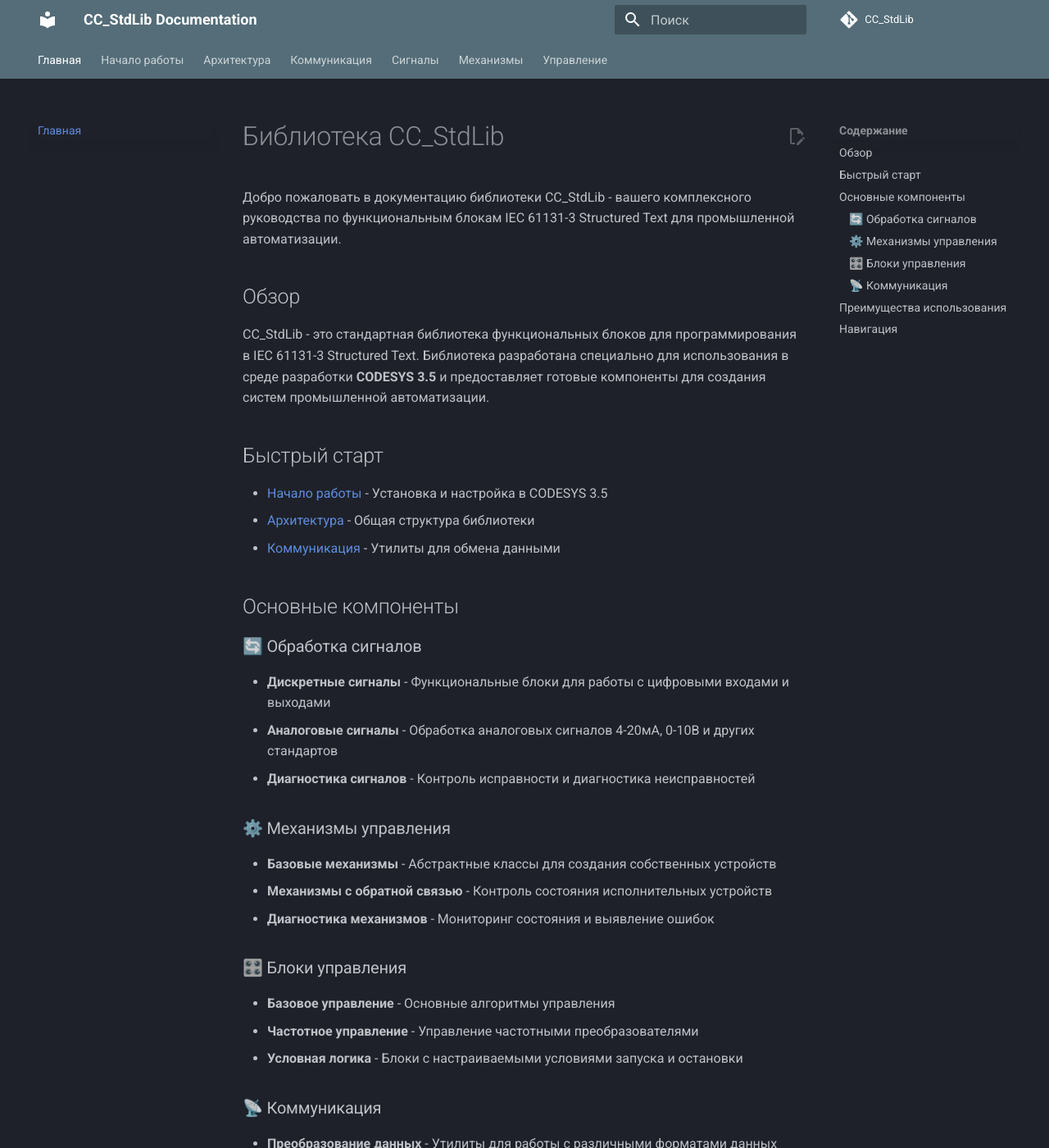
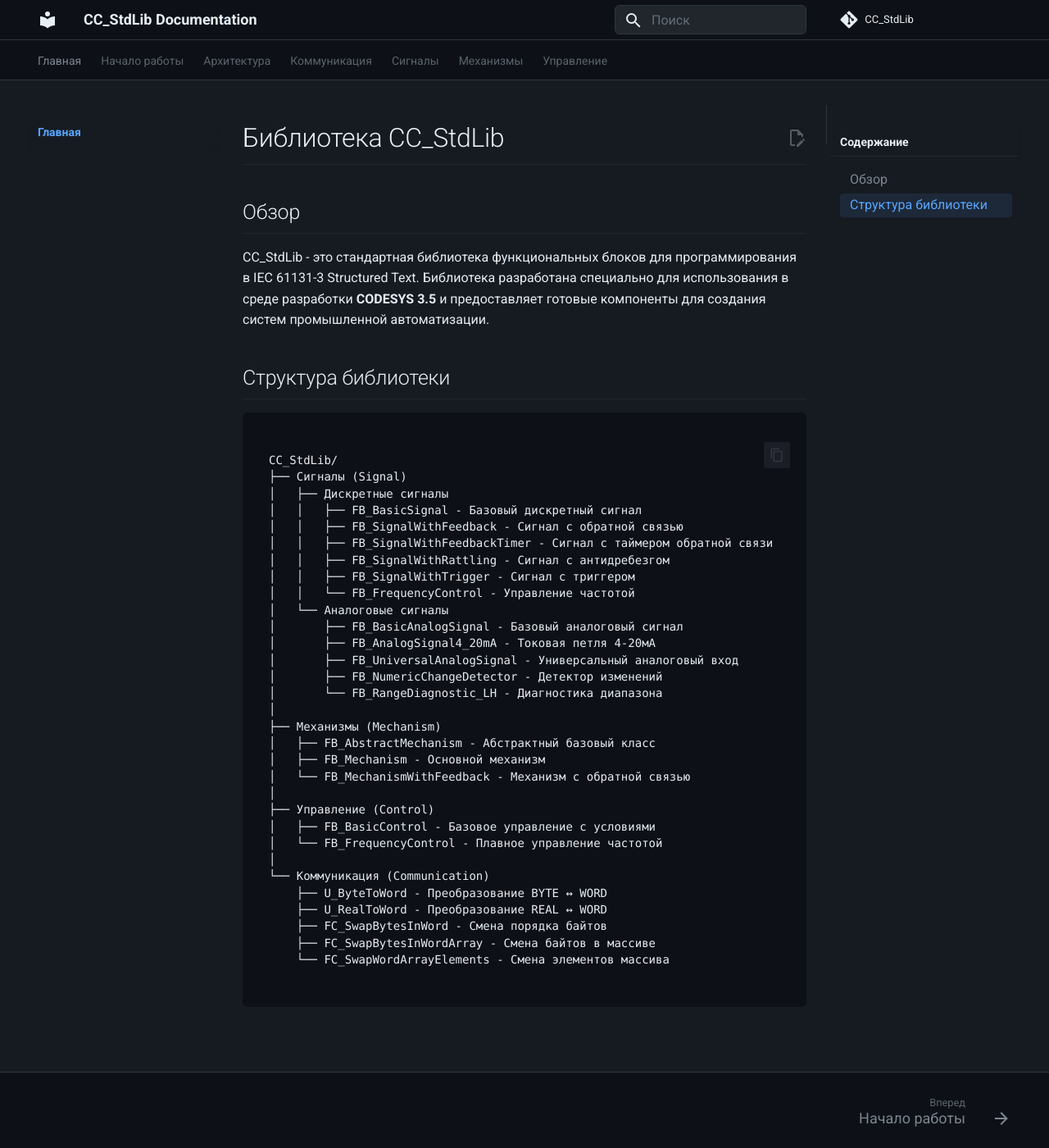
Before and after one commit to strwthvn/CC_StdLib_MkDocs, an MkDocs documentation site: the page built from docs/index.md, in a window 1280 px wide and 1400 px high. Shown: the whole window at 82% size. Built offline with MkDocs 1.6.1 and Material for MkDocs 9.7.7, drawn with Linux system fonts in a browser that asks for light colours; comment, search, counter and statistics services are not loaded; some of the changed text lies outside the part shown.

Commit message:
Небольшие изменения

````diff
--- a/docs/index.md
+++ b/docs/index.md
@@ -1,50 +1,41 @@
 # Библиотека CC_StdLib
-
-Добро пожаловать в документацию библиотеки CC_StdLib - вашего комплексного руководства по функциональным блокам IEC 61131-3 Structured Text для промышленной автоматизации.
 
 ## Обзор
 
 CC_StdLib - это стандартная библиотека функциональных блоков для программирования в IEC 61131-3 Structured Text. Библиотека разработана специально для использования в среде разработки **CODESYS 3.5** и предоставляет готовые компоненты для создания систем промышленной автоматизации.
 
-## Быстрый старт
+## Структура библиотеки
 
-- [Начало работы](getting-started.md) - Установка и настройка в CODESYS 3.5
-- [Архитектура](diagram.md) - Общая структура библиотеки
-- [Коммуникация](Communication.md) - Утилиты для обмена данными
-
-## Основные компоненты
-
-### 🔄 Обработка сигналов
-- **Дискретные сигналы** - Функциональные блоки для работы с цифровыми входами и выходами
-- **Аналоговые сигналы** - Обработка аналоговых сигналов 4-20мА, 0-10В и других стандартов
-- **Диагностика сигналов** - Контроль исправности и диагностика неисправностей
-
-### ⚙️ Механизмы управления
-- **Базовые механизмы** - Абстрактные классы для создания собственных устройств
-- **Механизмы с обратной связью** - Контроль состояния исполнительных устройств
-- **Диагностика механизмов** - Мониторинг состояния и выявление ошибок
-
-### 🎛️ Блоки управления
-- **Базовое управление** - Основные алгоритмы управления
-- **Частотное управление** - Управление частотными преобразователями
-- **Условная логика** - Блоки с настраиваемыми условиями запуска и остановки
-
-### 📡 Коммуникация
-- **Преобразование данных** - Утилиты для работы с различными форматами данных
-- **Протоколы связи** - Поддержка Modbus, Ethernet/IP и других протоколов
-
-## Преимущества использования
-
-- ✅ **Готовые к использованию** компоненты
-- ✅ **Объектно-ориентированный** подход
-- ✅ **Совместимость** с CODESYS 3.5
-- ✅ **Подробная документация** с примерами
-- ✅ **Промышленные стандарты** автоматизации
-
-## Навигация
-
-Используйте меню навигации для изучения различных разделов документации. Каждый раздел содержит подробную информацию с примерами кода и инструкциями по использованию в CODESYS 3.5.
-
----
-
-*Библиотека CC_StdLib разработана для максимального упрощения создания промышленных систем автоматизации в CODESYS 3.5.*
+```
+CC_StdLib/
+├── Сигналы (Signal)
+│   ├── Дискретные сигналы
+│   │   ├── FB_BasicSignal - Базовый дискретный сигнал
+│   │   ├── FB_SignalWithFeedback - Сигнал с обратной связью
+│   │   ├── FB_SignalWithFeedbackTimer - Сигнал с таймером обратной связи
+│   │   ├── FB_SignalWithRattling - Сигнал с антидребезгом
+│   │   ├── FB_SignalWithTrigger - Сигнал с триггером
+│   │   └── FB_FrequencyControl - Управление частотой
+│   └── Аналоговые сигналы
+│       ├── FB_BasicAnalogSignal - Базовый аналоговый сигнал
+│       ├── FB_AnalogSignal4_20mA - Токовая петля 4-20мА
+│       ├── FB_UniversalAnalogSignal - Универсальный аналоговый вход
+│       ├── FB_NumericChangeDetector - Детектор изменений
+│       └── FB_RangeDiagnostic_LH - Диагностика диапазона
+│
+├── Механизмы (Mechanism)
+│   ├── FB_AbstractMechanism - Абстрактный базовый класс
+│   ├── FB_Mechanism - Основной механизм
+│   └── FB_MechanismWithFeedback - Механизм с обратной связью
+│
+├── Управление (Control)
+│   ├── FB_BasicControl - Базовое управление с условиями
+│   └── FB_FrequencyControl - Плавное управление частотой
+│
+└── Коммуникация (Communication)
+    ├── U_ByteToWord - Преобразование BYTE ↔ WORD
+    ├── U_RealToWord - Преобразование REAL ↔ WORD
+    ├── FC_SwapBytesInWord - Смена порядка байтов
+    ├── FC_SwapBytesInWordArray - Смена байтов в массиве
+    └── FC_SwapWordArrayElements - Смена элементов массива
+```
--- /dev/null
+++ b/docs/stylesheets/github-dark.css
@@ -0,0 +1,437 @@
+/* GitHub Dark Theme for MkDocs Material */
+
+:root {
+  /* GitHub Dark color palette */
+  --github-dark-bg-primary: #0d1117;
+  --github-dark-bg-secondary: #161b22;
+  --github-dark-bg-tertiary: #21262d;
+  --github-dark-bg-canvas: #010409;
+  --github-dark-border-default: #30363d;
+  --github-dark-border-muted: #21262d;
+  --github-dark-text-primary: #e6edf3;
+  --github-dark-text-secondary: #7d8590;
+  --github-dark-text-tertiary: #656d76;
+  --github-dark-accent-blue: #58a6ff;
+  --github-dark-accent-green: #3fb950;
+  --github-dark-accent-orange: #ffa657;
+  --github-dark-accent-red: #f85149;
+  --github-dark-accent-purple: #bc8cff;
+  --github-dark-accent-pink: #f778ba;
+  --github-dark-code-bg: #0d1117;
+  --github-dark-code-border: #30363d;
+}
+
+/* Root background */
+[data-md-color-scheme="slate"] {
+  --md-default-bg-color: var(--github-dark-bg-secondary);
+  --md-default-fg-color: var(--github-dark-text-primary);
+
+  /* Primary colors */
+  --md-primary-fg-color: var(--github-dark-bg-primary);
+  --md-primary-bg-color: var(--github-dark-text-primary);
+
+  /* Accent colors */
+  --md-accent-fg-color: var(--github-dark-accent-blue);
+  --md-accent-bg-color: var(--github-dark-accent-blue);
+
+  /* Typography */
+  --md-typeset-color: var(--github-dark-text-primary);
+  --md-typeset-a-color: var(--github-dark-accent-blue);
+
+  /* Code */
+  --md-code-bg-color: var(--github-dark-code-bg);
+  --md-code-fg-color: var(--github-dark-text-primary);
+
+  /* Footer */
+  --md-footer-bg-color: var(--github-dark-bg-secondary);
+  --md-footer-fg-color: var(--github-dark-text-secondary);
+}
+
+/* Main content area */
+.md-main {
+  background-color: var(--github-dark-bg-secondary);
+}
+
+/* Header */
+.md-header {
+  background-color: var(--github-dark-bg-primary) !important;
+  border-bottom: 1px solid var(--github-dark-border-default);
+  box-shadow: none;
+}
+
+.md-header__title {
+  color: var(--github-dark-text-primary);
+}
+
+/* Navigation */
+.md-nav {
+  background-color: var(--github-dark-bg-secondary);
+}
+
+.md-nav__title {
+  background-color: var(--github-dark-bg-primary);
+  color: var(--github-dark-text-primary);
+  border-bottom: 1px solid var(--github-dark-border-default);
+}
+
+.md-nav__item .md-nav__link {
+  color: var(--github-dark-text-secondary);
+  border-radius: 6px;
+  margin: 2px 0;
+}
+
+.md-nav__item .md-nav__link:hover {
+  background-color: var(--github-dark-bg-tertiary);
+  color: var(--github-dark-text-primary);
+}
+
+.md-nav__item .md-nav__link--active {
+  background-color: var(--github-dark-bg-tertiary);
+  color: var(--github-dark-accent-blue);
+  font-weight: 600;
+}
+
+/* Sidebar */
+.md-sidebar {
+  background-color: var(--github-dark-bg-secondary);
+}
+
+.md-sidebar--secondary {
+  border-left: 1px solid var(--github-dark-border-default);
+}
+
+/* Content */
+.md-content {
+  background-color: var(--github-dark-bg-secondary);
+}
+
+.md-content__inner {
+  background-color: var(--github-dark-bg-secondary);
+}
+
+/* Typography */
+.md-typeset h1 {
+  color: var(--github-dark-text-primary);
+  border-bottom: 1px solid var(--github-dark-border-muted);
+  padding-bottom: 10px;
+}
+
+.md-typeset h2 {
+  color: var(--github-dark-text-primary);
+  border-bottom: 1px solid var(--github-dark-border-muted);
+  padding-bottom: 8px;
+}
+
+.md-typeset h3,
+.md-typeset h4,
+.md-typeset h5,
+.md-typeset h6 {
+  color: var(--github-dark-text-primary);
+}
+
+.md-typeset p {
+  color: var(--github-dark-text-primary);
+}
+
+.md-typeset a {
+  color: var(--github-dark-accent-blue);
+  text-decoration: none;
+}
+
+.md-typeset a:hover {
+  text-decoration: underline;
+}
+
+/* Code blocks */
+.md-typeset code {
+  background-color: var(--github-dark-code-bg);
+  color: var(--github-dark-text-primary);
+  border: none;
+  border-radius: 6px;
+  padding: 2px 6px;
+  font-family: 'Consolas', 'Monaco', 'Courier New', monospace;
+  font-size: 0.85em;
+}
+
+.md-typeset pre {
+  background-color: var(--github-dark-code-bg);
+  border: none;
+  border-radius: 6px;
+  padding: 16px;
+  margin: 16px 0;
+  overflow-x: auto;
+}
+
+.md-typeset pre code {
+  background-color: transparent;
+  border: none;
+  padding: 0;
+  font-family: 'Consolas', 'Monaco', 'Courier New', monospace;
+  font-size: 14px;
+  line-height: 1.45;
+}
+
+/* Tables */
+.md-typeset table {
+  background-color: var(--github-dark-bg-secondary);
+  border: 1px solid var(--github-dark-border-default);
+  border-radius: 6px;
+}
+
+.md-typeset table th {
+  background-color: var(--github-dark-bg-tertiary);
+  color: var(--github-dark-text-primary);
+  border-bottom: 1px solid var(--github-dark-border-default);
+}
+
+.md-typeset table td {
+  border-bottom: 1px solid var(--github-dark-border-muted);
+  color: var(--github-dark-text-primary);
+}
+
+.md-typeset table tr:hover {
+  background-color: var(--github-dark-bg-tertiary);
+}
+
+/* Blockquotes */
+.md-typeset blockquote {
+  background-color: var(--github-dark-bg-secondary);
+  border-left: 4px solid var(--github-dark-accent-blue);
+  color: var(--github-dark-text-primary);
+}
+
+/* Lists */
+.md-typeset ul li,
+.md-typeset ol li {
+  color: var(--github-dark-text-primary);
+}
+
+/* Horizontal rules */
+.md-typeset hr {
+  border-color: var(--github-dark-border-default);
+}
+
+/* Search */
+.md-search__form {
+  background-color: var(--github-dark-bg-tertiary);
+  border: 1px solid var(--github-dark-border-default);
+  border-radius: 6px;
+}
+
+.md-search__input {
+  background-color: transparent;
+  color: var(--github-dark-text-primary);
+}
+
+.md-search__input::placeholder {
+  color: var(--github-dark-text-tertiary);
+}
+
+/* Footer */
+.md-footer {
+  background-color: var(--github-dark-bg-primary);
+  border-top: 1px solid var(--github-dark-border-default);
+  color: var(--github-dark-text-secondary);
+}
+
+.md-footer-meta {
+  background-color: var(--github-dark-bg-secondary);
+}
+
+/* Tabs */
+.md-tabs {
+  background-color: var(--github-dark-bg-primary);
+  border-bottom: 1px solid var(--github-dark-border-default);
+}
+
+.md-tabs__item {
+  color: var(--github-dark-text-secondary);
+}
+
+.md-tabs__link {
+  color: var(--github-dark-text-secondary);
+}
+
+.md-tabs__link--active {
+  color: var(--github-dark-text-primary);
+  border-bottom: 2px solid var(--github-dark-accent-blue);
+}
+
+/* Buttons */
+.md-button {
+  background-color: var(--github-dark-accent-blue);
+  color: white;
+  border-radius: 6px;
+  border: none;
+}
+
+.md-button:hover {
+  background-color: #4493f8;
+}
+
+.md-button--primary {
+  background-color: var(--github-dark-accent-green);
+}
+
+.md-button--primary:hover {
+  background-color: #3fb950;
+}
+
+/* Admonitions */
+.md-typeset .admonition {
+  border: none;
+  border-radius: 6px;
+  background-color: var(--github-dark-bg-secondary);
+  border-left: 4px solid var(--github-dark-accent-blue);
+}
+
+.md-typeset .admonition-title {
+  background-color: transparent;
+  border-bottom: none;
+  color: var(--github-dark-text-primary);
+  padding: 12px 16px 8px 16px;
+}
+
+/* Mermaid diagrams container */
+.diagram-container {
+  background: var(--github-dark-bg-secondary) !important;
+  border: 1px solid var(--github-dark-border-default) !important;
+  border-radius: 6px;
+}
+
+/* Mermaid diagram improvements */
+.mermaid {
+  background-color: var(--github-dark-bg-secondary) !important;
+}
+
+.mermaid svg {
+  background-color: transparent !important;
+}
+
+/* Content navigation (Next/Previous) */
+.md-content__button {
+  color: var(--github-dark-text-secondary);
+}
+
+.md-content__button:hover {
+  color: var(--github-dark-accent-blue);
+}
+
+/* TOC (Table of Contents) */
+.md-nav--secondary .md-nav__title {
+  background-color: var(--github-dark-bg-secondary);
+  color: var(--github-dark-text-primary);
+  border-bottom: 1px solid var(--github-dark-border-muted);
+  font-weight: 600;
+  padding: 12px 12px 8px 12px;
+  margin-bottom: 8px;
+  position: sticky;
+  top: 0;
+  z-index: 10;
+}
+
+.md-nav--secondary .md-nav__list {
+  padding-top: 4px;
+}
+
+.md-nav--secondary .md-nav__item {
+  margin: 2px 0;
+}
+
+.md-nav--secondary .md-nav__link {
+  color: var(--github-dark-text-secondary);
+  font-size: 0.8rem;
+  padding: 4px 12px;
+  margin: 1px 0;
+  border-radius: 4px;
+}
+
+.md-nav--secondary .md-nav__link:hover {
+  background-color: var(--github-dark-bg-tertiary);
+  color: var(--github-dark-text-primary);
+}
+
+.md-nav--secondary .md-nav__link--active {
+  color: var(--github-dark-accent-blue);
+  font-weight: 500;
+  background-color: rgba(88, 166, 255, 0.1);
+}
+
+/* Scroll bars */
+::-webkit-scrollbar {
+  width: 8px;
+  height: 8px;
+}
+
+::-webkit-scrollbar-track {
+  background: var(--github-dark-bg-secondary);
+}
+
+::-webkit-scrollbar-thumb {
+  background: var(--github-dark-text-tertiary);
+  border-radius: 4px;
+}
+
+::-webkit-scrollbar-thumb:hover {
+  background: var(--github-dark-text-secondary);
+}
+
+/* Source code highlighting improvements */
+.highlight {
+  background-color: var(--github-dark-code-bg) !important;
+  border: none;
+  border-radius: 6px;
+  padding: 16px;
+  margin: 16px 0;
+}
+
+.highlight .linenos {
+  background-color: transparent;
+  color: var(--github-dark-text-tertiary);
+  border-right: none;
+  padding-right: 12px;
+  margin-right: 12px;
+  user-select: none;
+}
+
+/* Syntax highlighting colors for GitHub Dark */
+.highlight .c { color: #7c7c7c; font-style: italic; } /* Comment */
+.highlight .k { color: #ff7b72; } /* Keyword */
+.highlight .s { color: #a5c261; } /* String */
+.highlight .n { color: var(--github-dark-text-primary); } /* Name */
+.highlight .nf { color: #d2a8ff; } /* Name.Function */
+.highlight .nc { color: #ffa657; } /* Name.Class */
+.highlight .nb { color: #79c0ff; } /* Name.Builtin */
+.highlight .o { color: #ff7b72; } /* Operator */
+.highlight .m { color: #79c0ff; } /* Number */
+.highlight .mi { color: #79c0ff; } /* Number.Integer */
+.highlight .mf { color: #79c0ff; } /* Number.Float */
+.highlight .nt { color: #7ee787; } /* Name.Tag */
+.highlight .na { color: #79c0ff; } /* Name.Attribute */
+.highlight .nv { color: #ffa657; } /* Name.Variable */
+.highlight .bp { color: #79c0ff; } /* Name.Builtin.Pseudo */
+.highlight .kn { color: #ff7b72; } /* Keyword.Namespace */
+.highlight .kc { color: #79c0ff; } /* Keyword.Constant */
+.highlight .kd { color: #ff7b72; } /* Keyword.Declaration */
+.highlight .kt { color: #ffa657; } /* Keyword.Type */
+.highlight .cp { color: #7c7c7c; } /* Comment.Preproc */
+.highlight .se { color: #79c0ff; } /* String.Escape */
+.highlight .si { color: #a5c261; } /* String.Interpol */
+.highlight .sx { color: #a5c261; } /* String.Other */
+
+/* Pascal/Structured Text specific */
+.highlight .kr { color: #ff7b72; } /* Keyword.Reserved */
+.highlight .nn { color: #ffa657; } /* Name.Namespace */
+
+/* Hide footer copyright */
+.md-footer-meta__inner {
+  display: none;
+}
+
+/* Responsive adjustments */
+@media screen and (max-width: 76.1875em) {
+  .md-nav--primary .md-nav__title {
+    background-color: var(--github-dark-bg-primary);
+    color: var(--github-dark-text-primary);
+  }
+}
--- a/mkdocs.yml
+++ b/mkdocs.yml
@@ -92,4 +92,4 @@ plugins:
 
 # Custom CSS
 extra_css:
-  - ../src/stylesheets/github-dark.css
+  - stylesheets/github-dark.css
````
Also changed, not shown: 1 other file.
